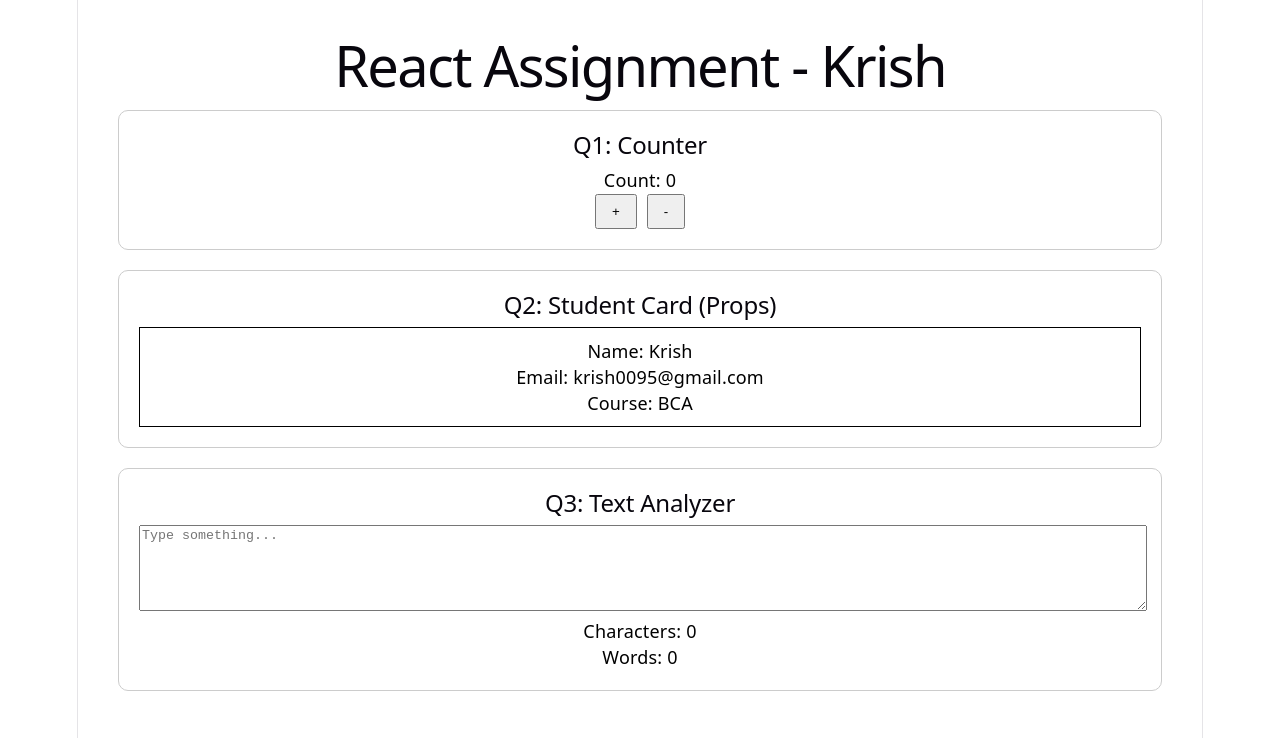
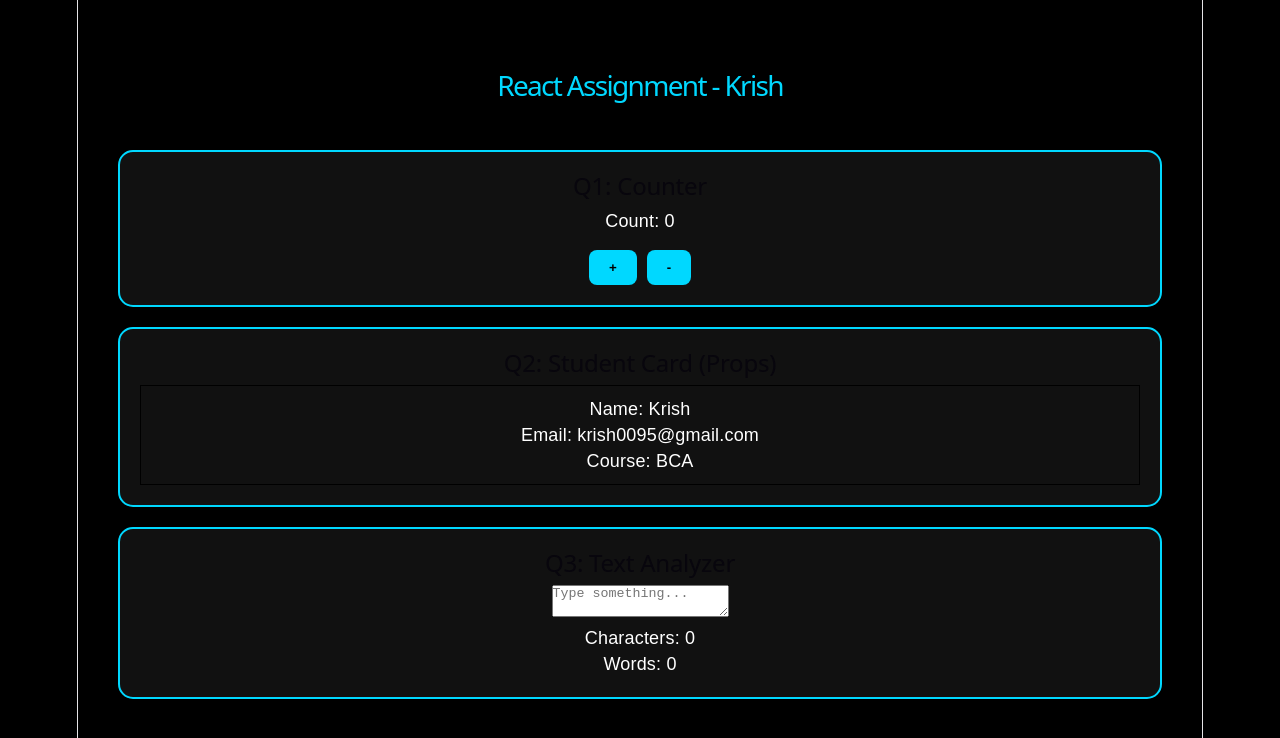
Before and after one commit to pleaseplayback05-debug/assignment-react-krish, a React (Vite) app: page / in a window 1280 px wide. Shown: the top 738 px of the page. Built offline with nearby package versions, Linux system fonts and the light colour scheme.

Commit message:
Revamp CSS styles for improved design
Updated styles for body, card, button, and h1 elements.

```diff
--- a/src/App.css
+++ b/src/App.css
@@ -1,4 +1,6 @@
-body { background: white; color: black; }
-.card { border: 1px solid #ccc; padding: 20px; margin: 20px; border-radius: 10px; }
-button { padding: 8px 15px; }
-textarea { width: 100%; height: 80px; }
+* { box-sizing: border-box; margin:0; padding:0; }
+body { background:#000; color:#fff; font-family: sans-serif; }
+h1 { color:#00d8ff; font-size:28px; text-align:center; padding:20px; }
+.card { border:2px solid #00d8ff; border-radius:15px; padding:20px; margin:20px; background:#111; text-align:center; }
+button { background:#00d8ff; color:#000; border:none; padding:10px 20px; border-radius:8px; margin-top:15px; font-weight:bold; }
+.hero, .base, .framework, .vite { display:none !important; }
```
